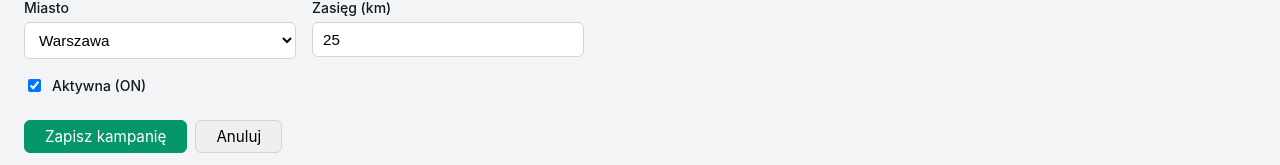
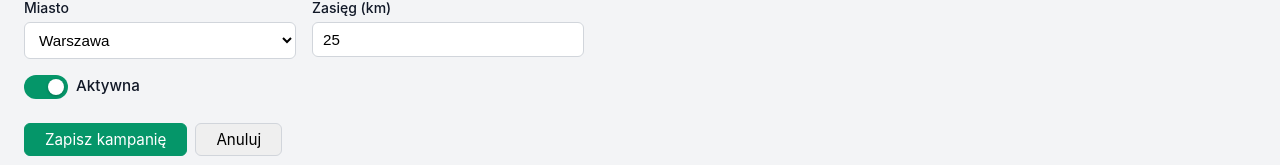
Before and after one commit to lukaset649/CampaignManager, a React (Vite) app: page /campaigns/a1b2c3d4-e5f6-7890-abcd-ef1234567890/edit in a window 1280 px wide. Shown: the part 320-485 px from the top of the page. Built offline with nearby package versions, Linux system fonts and the light colour scheme.

Commit message:
implement switch in campaign form

```diff
--- a/src/components/CampaignForm/CampaignForm.less
+++ b/src/components/CampaignForm/CampaignForm.less
@@ -35,11 +35,6 @@
       .input-base();
     }
 
-    &--checkbox {
-      flex-direction: row;
-      align-items: center;
-      gap: @spacing-sm;
-    }
   }
 
   &__input--error {
--- a/src/components/CampaignForm/CampaignForm.tsx
+++ b/src/components/CampaignForm/CampaignForm.tsx
@@ -5,6 +5,7 @@ import type { CampaignFormData } from '../../utils/validation';
 import { campaignSchema } from '../../utils/validation';
 import { formatCurrency } from '../../utils/format';
 import { KeywordTypeahead } from '../KeywordTypeahead/KeywordTypeahead';
+import { ToggleSwitch } from '../ToggleSwitch/ToggleSwitch';
 import { TownSelect } from '../TownSelect/TownSelect';
 import './CampaignForm.less';
 
@@ -126,9 +127,18 @@ export const CampaignForm = ({
         {errors.radius && <span className="campaign-form__error">{errors.radius.message}</span>}
       </div>
 
-      <div className="campaign-form__field campaign-form__field--checkbox">
-        <input id="status" type="checkbox" {...register('status')} />
-        <label htmlFor="status">Aktywna (ON)</label>
+      <div className="campaign-form__field">
+        <Controller
+          name="status"
+          control={control}
+          render={({ field }) => (
+            <ToggleSwitch
+              checked={field.value ?? true}
+              onChange={field.onChange}
+              label="Aktywna"
+            />
+          )}
+        />
       </div>
 
       <div className="campaign-form__actions">
```
